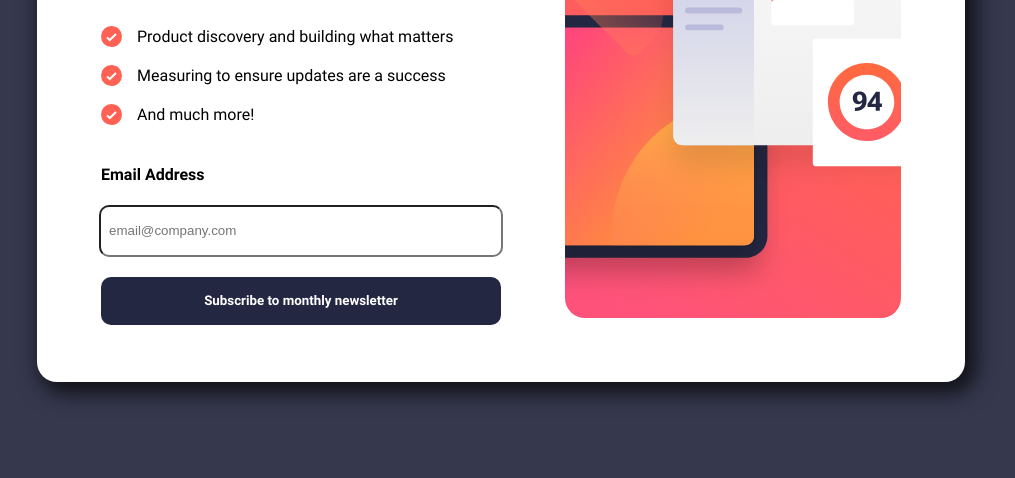
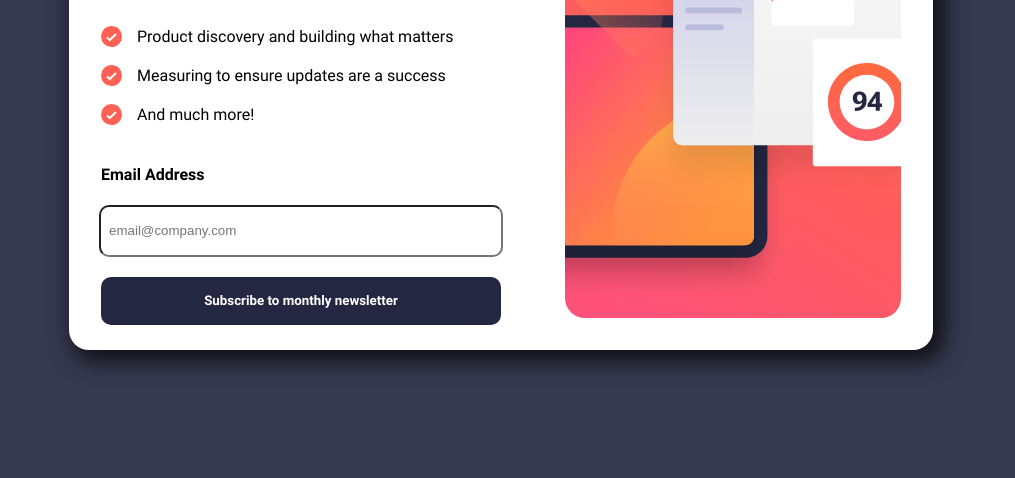
Before and after one commit to opolis8/news-letter-sign-up, a plain HTML site: page index.html in a window 1280 px wide. Shown: the part 322-800 px from the top of the page, without its empty margins (139-1154 px from the left). Drawn offline with Linux system fonts and the light colour scheme.

Commit message:
styles.css

```diff
--- a/styles.css
+++ b/styles.css
@@ -31,7 +31,7 @@ body {
   flex-direction: row;
   align-items: center;
   border-radius: 20px;
-  padding: 4rem;
+  padding: 2rem;
   background-color: var(--white);
   box-shadow: 7px 7px 21px 4px rgba(0, 0, 0, 0.72);
 }
```
